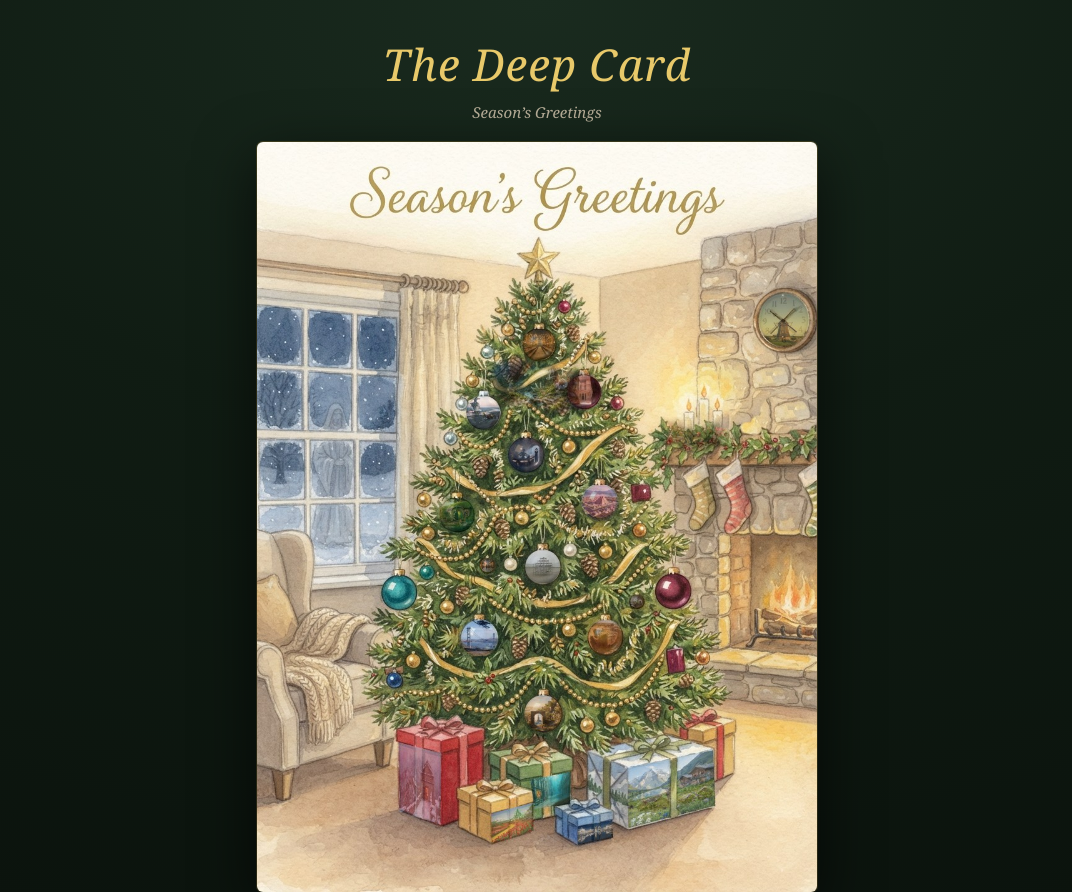
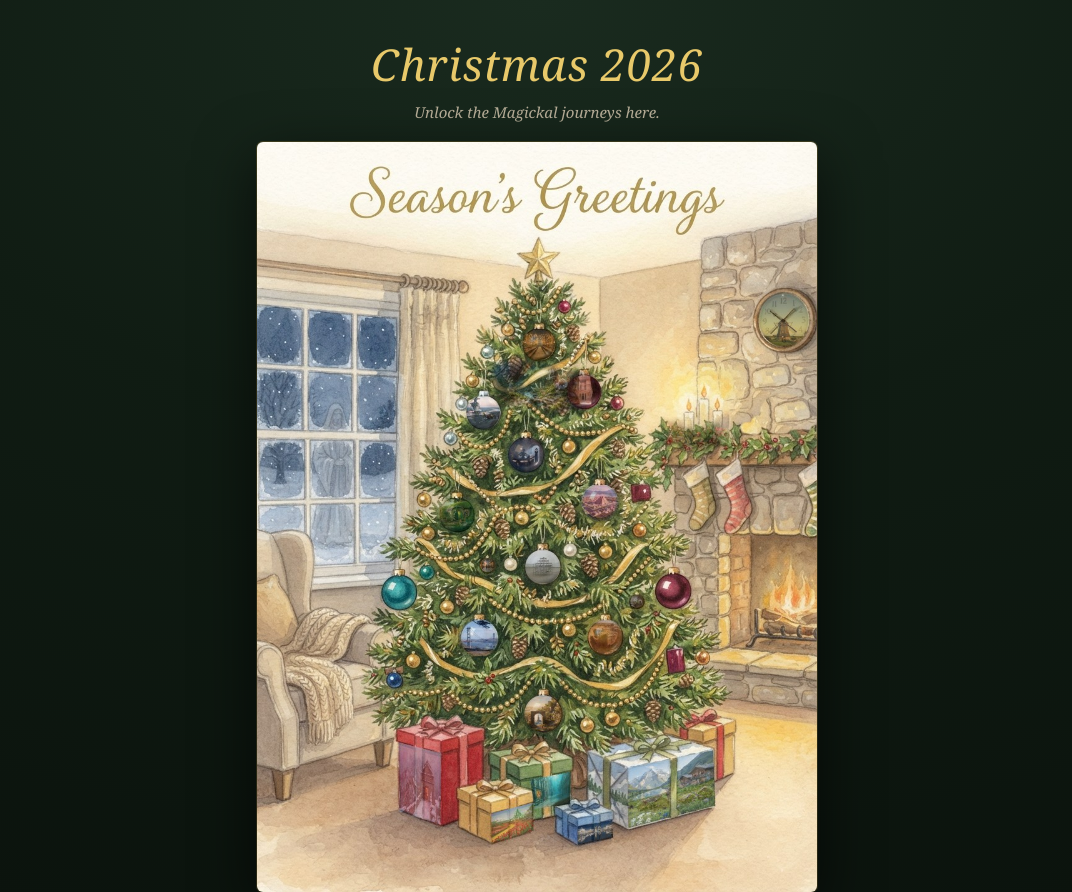
Before and after one commit to auriclux/ll, a plain HTML site: page deep-card.html in a window 1280 px wide. Shown: the top 892 px of the page, without its empty margins (103-1175 px from the left). Drawn offline with Linux system fonts and the light colour scheme.

Commit message:
Add files via upload

```diff
--- a/deep-card.html
+++ b/deep-card.html
@@ -3,7 +3,7 @@
 <head>
 <meta charset="utf-8">
 <meta name="viewport" content="width=device-width, initial-scale=1">
-<title>The Deep Card</title>
+<title>Christmas 2026</title>
 <style>
   :root{
     --gold:#c9a53f; --gold-bright:#e8c96a; --gold-dim:rgba(201,165,63,.55);
@@ -213,8 +213,8 @@
 <body>
 
 <header>
-  <h1>The Deep Card</h1>
-  <p>Season&rsquo;s Greetings</p>
+  <h1>Christmas 2026</h1>
+  <p>Unlock the Magickal journeys here.</p>
 </header>
 
 <main>
```
